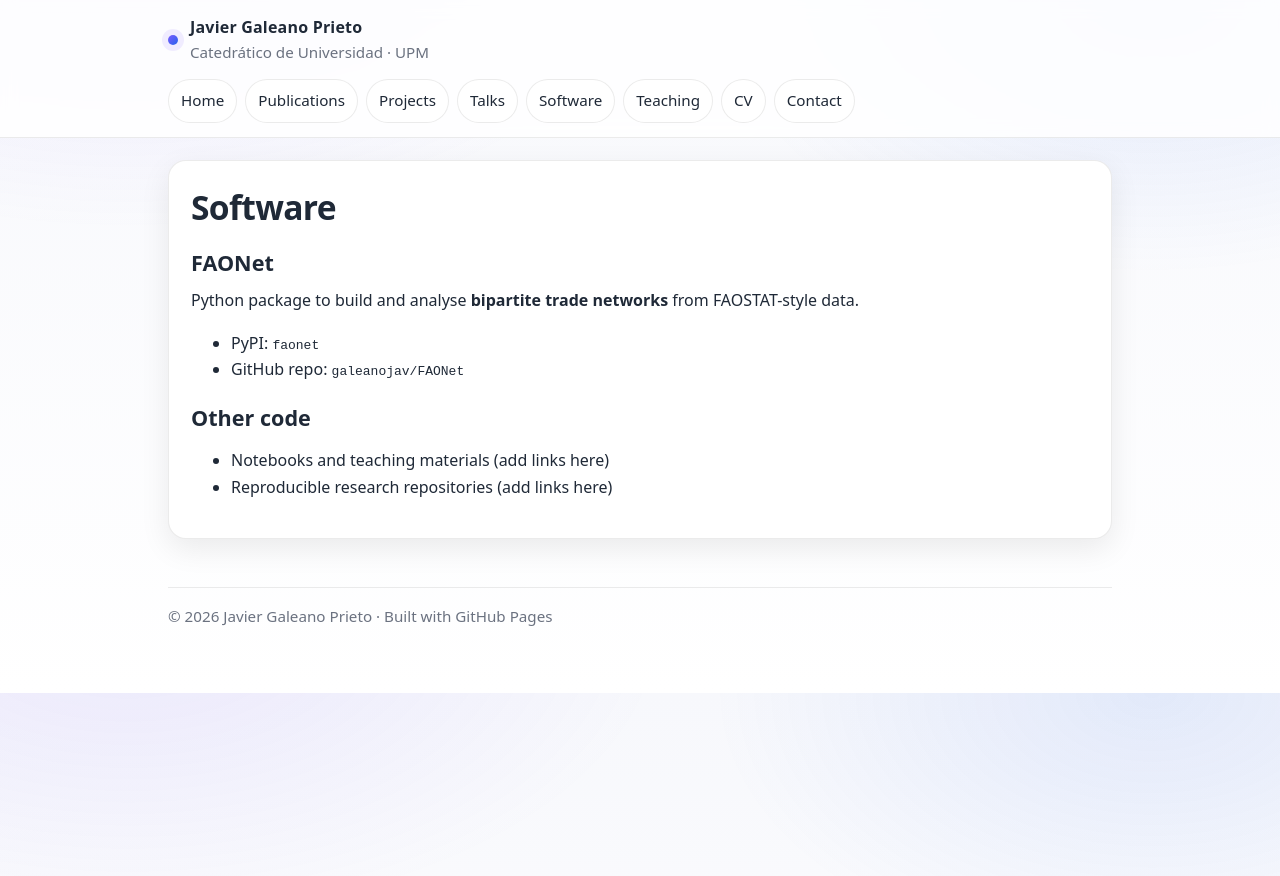
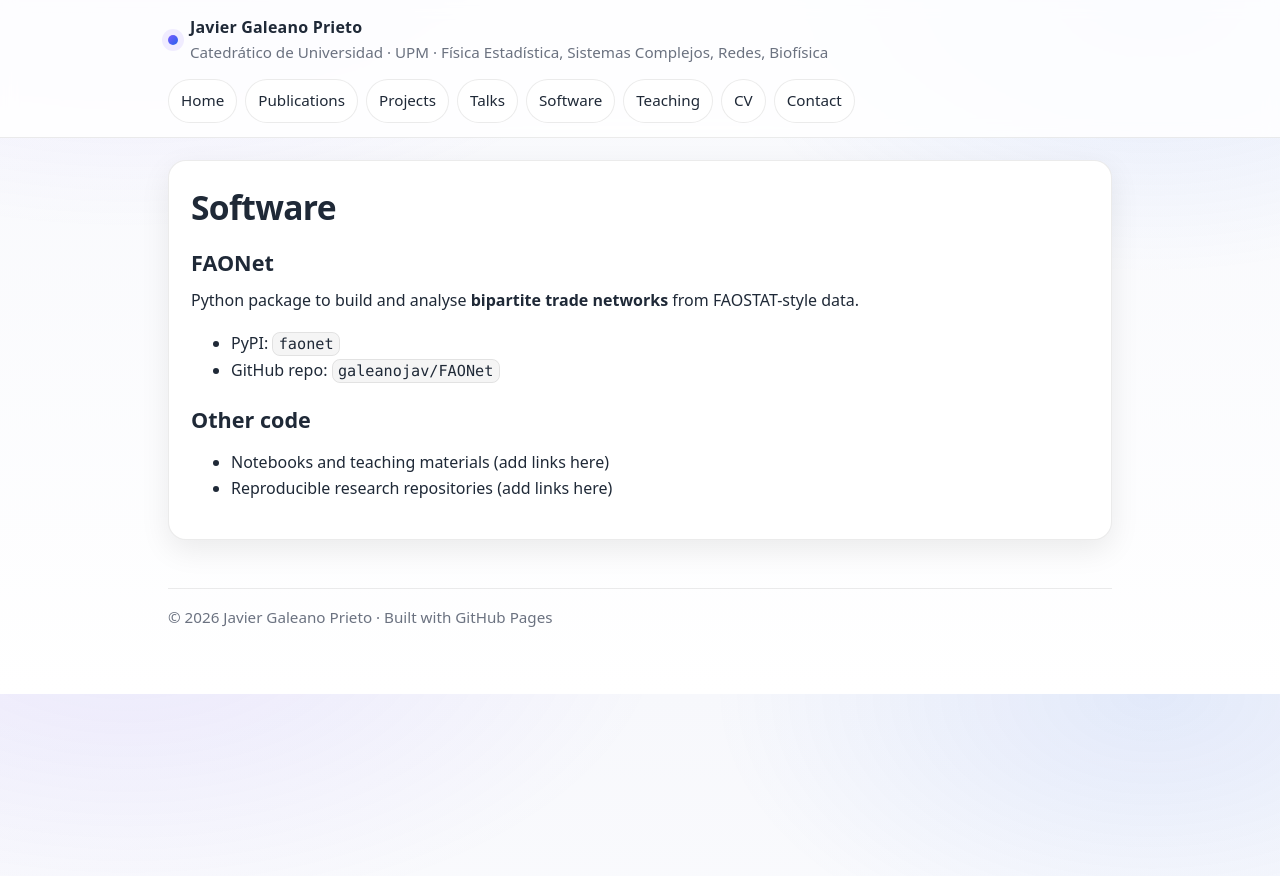
Before and after one commit to galeanojav/galeanojav.github.io, a Jekyll site: the page built from software.md, in a window 1280 px wide. Shown: the top 876 px of the page. Built offline with Jekyll 4.4.1, drawn with Linux system fonts in a browser that asks for light colours.

```diff
--- a/_config.yml
+++ b/_config.yml
@@ -1,6 +1,6 @@
 title: "Javier Galeano Prieto"
-description: "Catedrático de Universidad · UPM"
-url: "https://galeanojav.github.io/"
+description: "Catedrático de Universidad · UPM · Física Estadística, Sistemas Complejos, Redes, Biofísica"
+url: ""
 baseurl: ""
 markdown: kramdown
 plugins:
--- a/assets/style.css
+++ b/assets/style.css
@@ -150,3 +150,37 @@ footer{
   border-top: 1px solid var(--border);
   padding-top: 16px;
 }
+
+/* Publications: collapsible years */
+details.pub-year{
+  margin: 12px 0;
+  padding: 10px 12px;
+  border: 1px solid var(--border);
+  border-radius: 14px;
+  background: #fff;
+}
+details.pub-year summary{
+  cursor: pointer;
+  list-style: none;
+  padding: 4px 2px;
+  font-size: 1.05rem;
+}
+details.pub-year summary::-webkit-details-marker{ display:none; }
+details.pub-year[open] summary{
+  margin-bottom: 8px;
+}
+.pub-list{
+  margin: 0;
+  padding-left: 18px;
+}
+.pub-list li{
+  margin: 8px 0;
+}
+code{
+  font-family: ui-monospace, SFMono-Regular, Menlo, Monaco, Consolas, "Liberation Mono", "Courier New", monospace;
+  font-size: 0.95em;
+  background: rgba(0,0,0,0.04);
+  padding: 0.12em 0.35em;
+  border-radius: 8px;
+  border: 1px solid var(--border);
+}
```
Also changed, not shown: _data/publications.yml (added, +62 -0 lines), publications.html (added, +43 -0 lines), publications_old.md (added, +26 -0 lines).
